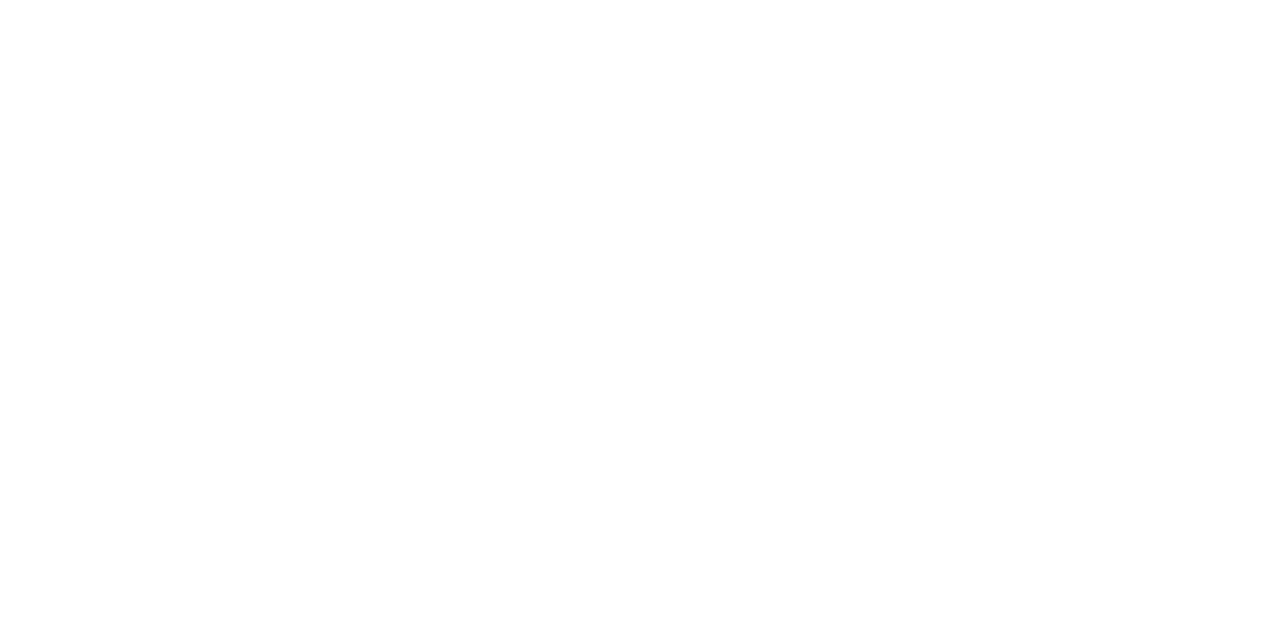
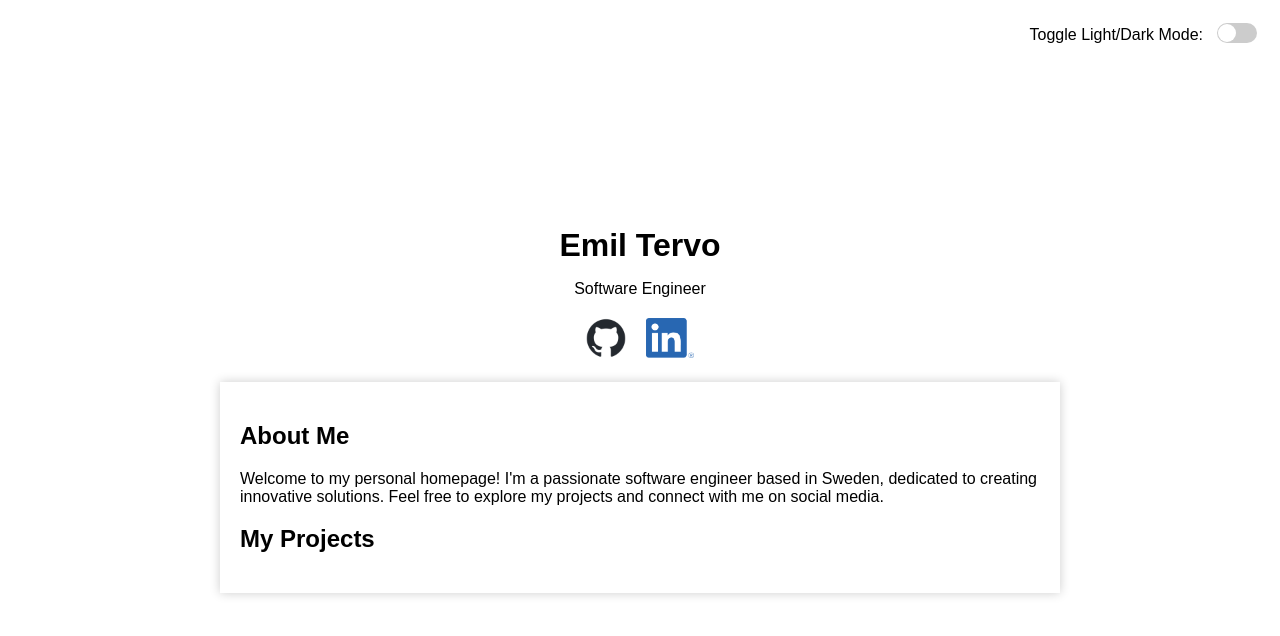
Before and after one commit to emiltervo/home, a plain HTML site: page index.html in a window 1280 px wide. Drawn offline with Linux system fonts and the light colour scheme.

Commit message:
TODO: INSERT PROJECTS AND ABOUT ME PAGE

```diff
--- a/index.html
+++ b/index.html
@@ -1,11 +1,169 @@
 <!DOCTYPE html>
 <html lang="en">
+
 <head>
     <meta charset="UTF-8">
     <meta name="viewport" content="width=device-width, initial-scale=1.0">
-    <title>Document</title>
+    <title>Emil Tervo - Personal Homepage</title>
+    <style>
+        body {
+            font-family: Arial, sans-serif;
+            background-color: #fff;
+            color: #000;
+            margin: 0;
+            padding: 0;
+            display: flex;
+            flex-direction: column;
+            justify-content: center;
+            align-items: center;
+            min-height: 100vh;
+            /* Ensure the content takes at least the full viewport height */
+        }
+
+        .dark-mode {
+            background-color: #000;
+            color: #fff;
+        }
+
+        .light-mode {
+            background-color: #fff;
+            color: #000;
+        }
+
+        header {
+            text-align: center;
+            padding: 20px;
+        }
+
+        header.dark-mode {
+            background-color: #111;
+            color: white;
+        }
+
+        h1 {
+            margin: 0;
+        }
+
+        .social-icons {
+            display: flex;
+            justify-content: center;
+            margin-top: 20px;
+        }
+
+        .social-icon {
+            margin: 0 10px;
+        }
+
+        .social-icon img {
+            width: auto;
+            height: 40px;
+        }
+
+        /* Toggle switch styles */
+        .toggle-switch {
+            position: absolute;
+            top: 20px;
+            right: 20px;
+            display: flex;
+            align-items: center;
+        }
+
+        .toggle-switch-label {
+            margin-right: 10px;
+        }
+
+        .toggle-switch input[type="checkbox"] {
+            appearance: none;
+            width: 40px;
+            height: 20px;
+            background-color: #ccc;
+            border-radius: 20px;
+            position: relative;
+        }
+
+        .toggle-switch input[type="checkbox"]:before {
+            content: "";
+            width: 18px;
+            height: 18px;
+            background-color: #fff;
+            border-radius: 50%;
+            position: absolute;
+            top: 1px;
+            left: 1px;
+            transition: 0.3s;
+        }
+
+        .toggle-switch input[type="checkbox"]:checked:before {
+            left: 21px;
+        }
+
+        /* Centered container */
+        .container {
+            max-width: 800px;
+            margin: 0 auto;
+            /* Center the container horizontally */
+            padding: 20px;
+            box-shadow: 0 0 10px rgba(0, 0, 0, 0.2);
+        }
+
+        .container.light-mode {
+            background-color: #fff;
+        }
+    </style>
 </head>
-<body>
 
+<body class="light-mode">
+    <header>
+        <h1>Emil Tervo</h1>
+        <p>Software Engineer</p>
+        <div class="social-icons">
+            <a class="social-icon github" href="https://github.com/emiltervo" target="_blank">
+                <img src="github-logo-light.png" alt="GitHub Light Mode">
+            </a>
+            <a class="social-icon linkedin" href="https://www.linkedin.com/in/your-profile" target="_blank">
+                <img src="linkedin-logo-light.png" alt="LinkedIn">
+            </a>
+        </div>
+    </header>
+
+    <!-- Centered container for "About Me" and "Projects" -->
+    <div class="container">
+        <h2>About Me</h2>
+        <p>
+            Welcome to my personal homepage! I'm a passionate software engineer based in Sweden, dedicated to creating
+            innovative solutions. Feel free to explore my projects and connect with me on social media.
+        </p>
+
+        <h2>My Projects</h2>
+        <!-- Add your project details here -->
+    </div>
+
+    <!-- Toggle switch button -->
+    <div class="toggle-switch">
+        <span class="toggle-switch-label">Toggle Light/Dark Mode:</span>
+        <label class="switch">
+            <input type="checkbox" id="theme-toggle">
+            <span class="slider round"></span>
+        </label>
+    </div>
+
+    <script>
+        const themeToggle = document.getElementById('theme-toggle');
+        const body = document.body;
+        const githubLogo = document.querySelector('.social-icon.github img');
+
+        themeToggle.addEventListener('change', () => {
+            body.classList.toggle('light-mode');
+            body.classList.toggle('dark-mode');
+
+            // Swap GitHub logo src
+            if (body.classList.contains('dark-mode')) {
+                githubLogo.src = 'github-logo-dark.png'; // Use dark mode icon
+            } else {
+                githubLogo.src = 'github-logo-light.png'; // Use light mode icon
+            }
+        });
+    </script>
 </body>
+
 </html>
```
Also changed, not shown: github-logo-dark.png (added), github-logo-light.png (added), linkedin-logo-light.png (added).
